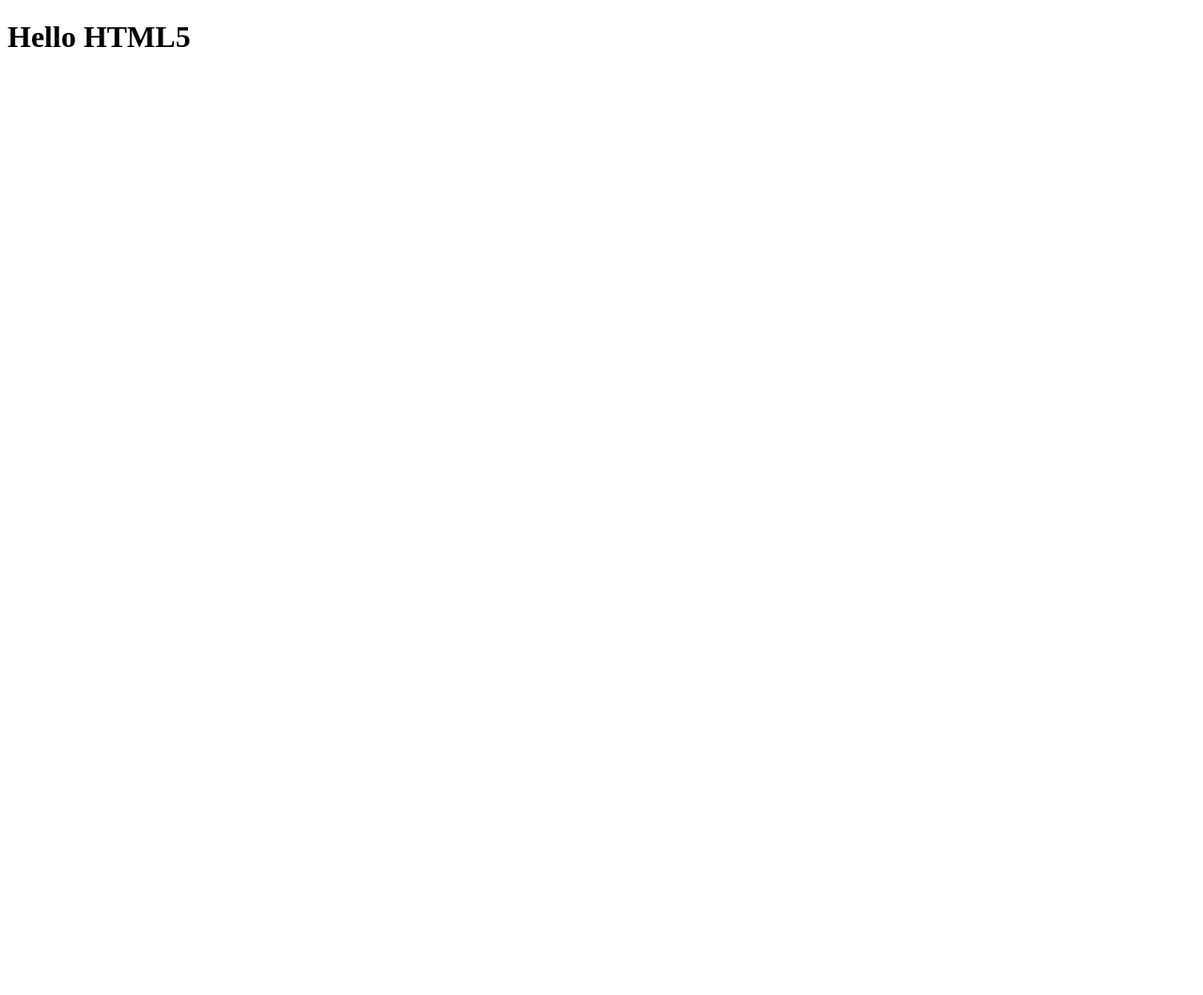
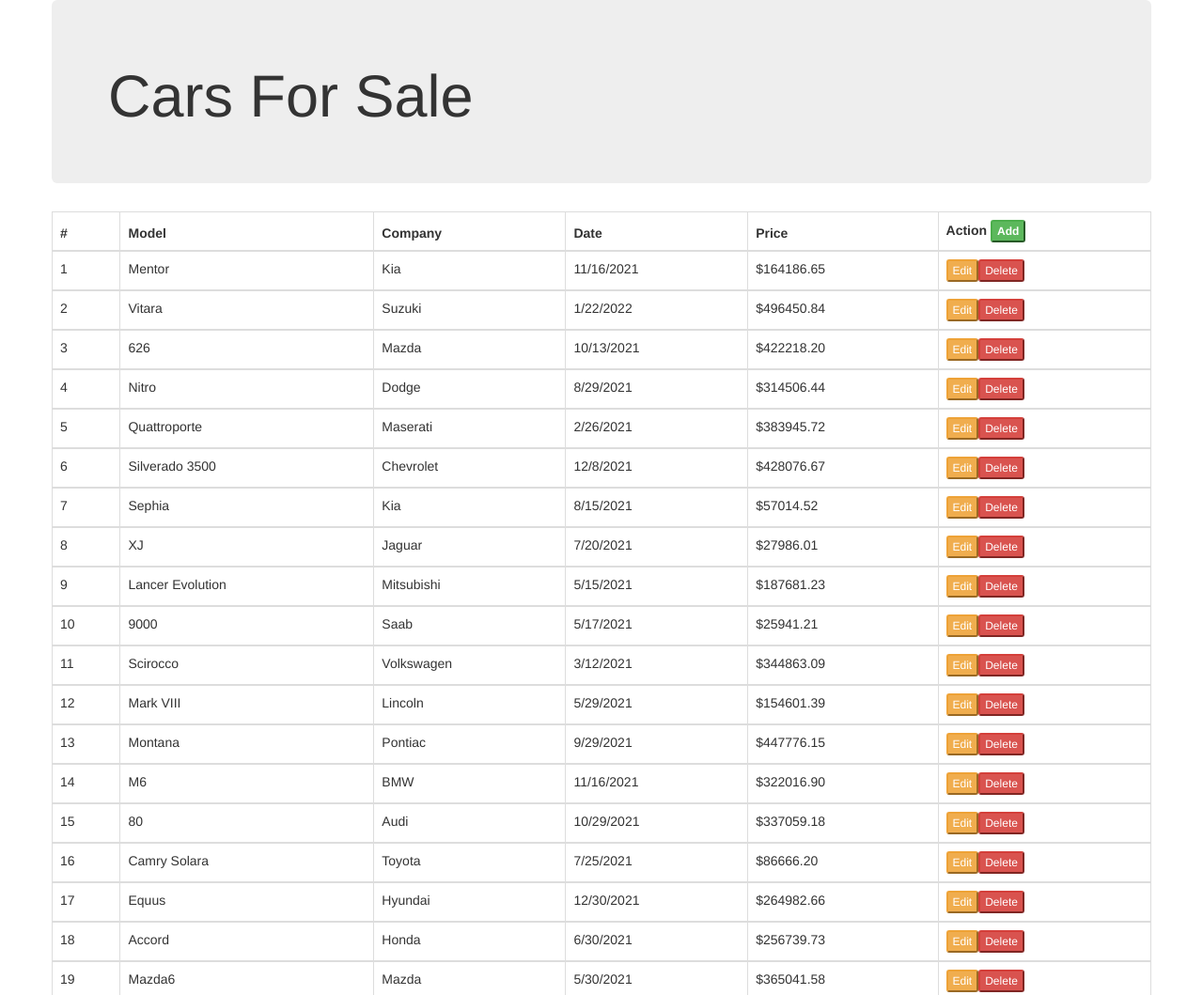
Before and after one commit to ahetesum/basic-web, a website: page index.html in a window 1280 px wide. Shown: the top 1059 px of the page at 94% size. Before the commit the page ends 800 px from the top, so only its background shows below. Drawn offline with nearby package versions, Linux system fonts and the light colour scheme.

Commit message:
listing is completed

```diff
--- /dev/null
+++ b/assets/cars.json
@@ -0,0 +1,20 @@
+[{"id":1,"name":"Mentor","category":"Kia","price":"$164186.65","manufacture":"11/16/2021"},
+{"id":2,"name":"Vitara","category":"Suzuki","price":"$496450.84","manufacture":"1/22/2022"},
+{"id":3,"name":"626","category":"Mazda","price":"$422218.20","manufacture":"10/13/2021"},
+{"id":4,"name":"Nitro","category":"Dodge","price":"$314506.44","manufacture":"8/29/2021"},
+{"id":5,"name":"Quattroporte","category":"Maserati","price":"$383945.72","manufacture":"2/26/2021"},
+{"id":6,"name":"Silverado 3500","category":"Chevrolet","price":"$428076.67","manufacture":"12/8/2021"},
+{"id":7,"name":"Sephia","category":"Kia","price":"$57014.52","manufacture":"8/15/2021"},
+{"id":8,"name":"XJ","category":"Jaguar","price":"$27986.01","manufacture":"7/20/2021"},
+{"id":9,"name":"Lancer Evolution","category":"Mitsubishi","price":"$187681.23","manufacture":"5/15/2021"},
+{"id":10,"name":"9000","category":"Saab","price":"$25941.21","manufacture":"5/17/2021"},
+{"id":11,"name":"Scirocco","category":"Volkswagen","price":"$344863.09","manufacture":"3/12/2021"},
+{"id":12,"name":"Mark VIII","category":"Lincoln","price":"$154601.39","manufacture":"5/29/2021"},
+{"id":13,"name":"Montana","category":"Pontiac","price":"$447776.15","manufacture":"9/29/2021"},
+{"id":14,"name":"M6","category":"BMW","price":"$322016.90","manufacture":"11/16/2021"},
+{"id":15,"name":"80","category":"Audi","price":"$337059.18","manufacture":"10/29/2021"},
+{"id":16,"name":"Camry Solara","category":"Toyota","price":"$86666.20","manufacture":"7/25/2021"},
+{"id":17,"name":"Equus","category":"Hyundai","price":"$264982.66","manufacture":"12/30/2021"},
+{"id":18,"name":"Accord","category":"Honda","price":"$256739.73","manufacture":"6/30/2021"},
+{"id":19,"name":"Mazda6","category":"Mazda","price":"$365041.58","manufacture":"5/30/2021"},
+{"id":20,"name":"Wrangler","category":"Jeep","price":"$431994.44","manufacture":"2/7/2022"}]
--- a/index.html
+++ b/index.html
@@ -1,9 +1,43 @@
 <!DOCTYPE html>
 <html>
   <head>
-      <title>Hello HTML5</title>
+    <title>Hello HTML5</title>
+    <meta name="viewport" content="width=device-width, initial-scale=1" />
+    <link
+      rel="stylesheet"
+      href="https://maxcdn.bootstrapcdn.com/bootstrap/3.4.1/css/bootstrap.min.css"
+    />
+    <script src="https://ajax.googleapis.com/ajax/libs/jquery/3.5.1/jquery.min.js"></script>
+    <script src="https://maxcdn.bootstrapcdn.com/bootstrap/3.4.1/js/bootstrap.min.js"></script>
+    <script src="./js/list.js"></script>
   </head>
   <body>
-    <h1>Hello HTML5</h1>
+    <div class="container mt-3">
+      <div class="row">
+        <div class="jumbotron">
+          <h1>Cars For Sale</h1>
+        </div>
+      </div>
+      <div class="row">
+        <table id="carsTable" class="table table-bordered">
+          <thead>
+            <tr>
+              <th>#</th>
+              <th>Model</th>
+              <th>Company</th>
+              <th>Date</th>
+              <th>Price</th>
+              <th>
+                Action
+                <button type="button" onclick="createCar()" class="btn-xs btn-success">Add</button>
+              </th>
+            </tr>
+          </thead>
+          <tbody>
+
+          </tbody>
+        </table>
+      </div>
+    </div>
   </body>
 </html>
--- /dev/null
+++ b/js/list.js
@@ -0,0 +1,37 @@
+//GLOBAL Function
+fetch('../assets/cars.json')
+.then(response => response.json())
+.then(jsonCars =>{
+    console.log(jsonCars);
+    localStorage.setItem('CAR_LIST',JSON.stringify(jsonCars));
+
+    let initPosition=1;
+    var table = document.getElementById("carsTable");
+    for(let car of jsonCars)
+    {
+        var row = table.insertRow(initPosition);
+        row.insertCell(0).innerHTML= car.id;
+        row.insertCell(1).innerHTML= car.name;
+        row.insertCell(2).innerHTML= car.category;
+        row.insertCell(3).innerHTML= car.manufacture;
+        row.insertCell(4).innerHTML= car.price;
+        row.insertCell(5).innerHTML='<div class="btn-group"><button type="button" onclick="editCar('+car.id+')" class="btn-xs btn-warning">Edit</button><button type="button" onClick="deleteCar('+car.id+')" class="btn-xs btn-danger">Delete</button></div>';
+        initPosition++;
+    }
+} );
+
+function createCar()
+{
+     window.location.href='create.html';
+}
+
+function deleteCar(id)
+{
+    localStorage.setItem('SELECTED_ID',id);
+    window.location.href="delete.html";
+}
+function editCar(id)
+{
+    localStorage.setItem('SELECTED_ID',id);
+    window.location.href="edit.html";
+}
```
Also changed, not shown: create.html (added, +9 -0 lines), delete.html (added, +9 -0 lines), edit.html (added, +9 -0 lines), js/create.js (added), js/delete.js (added), js/edit.js (added).
